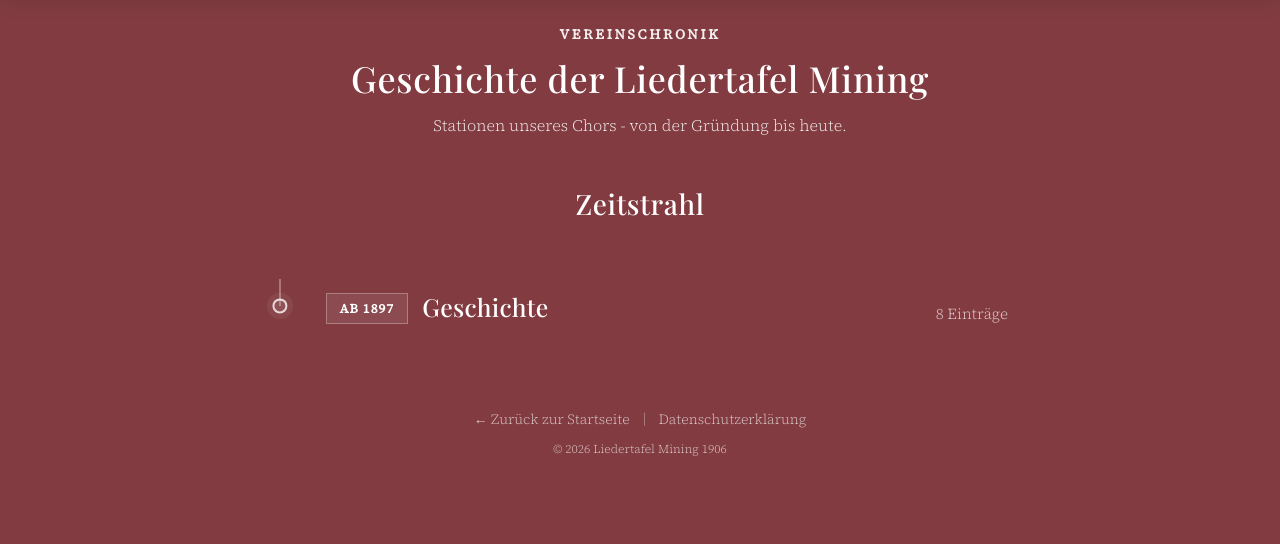
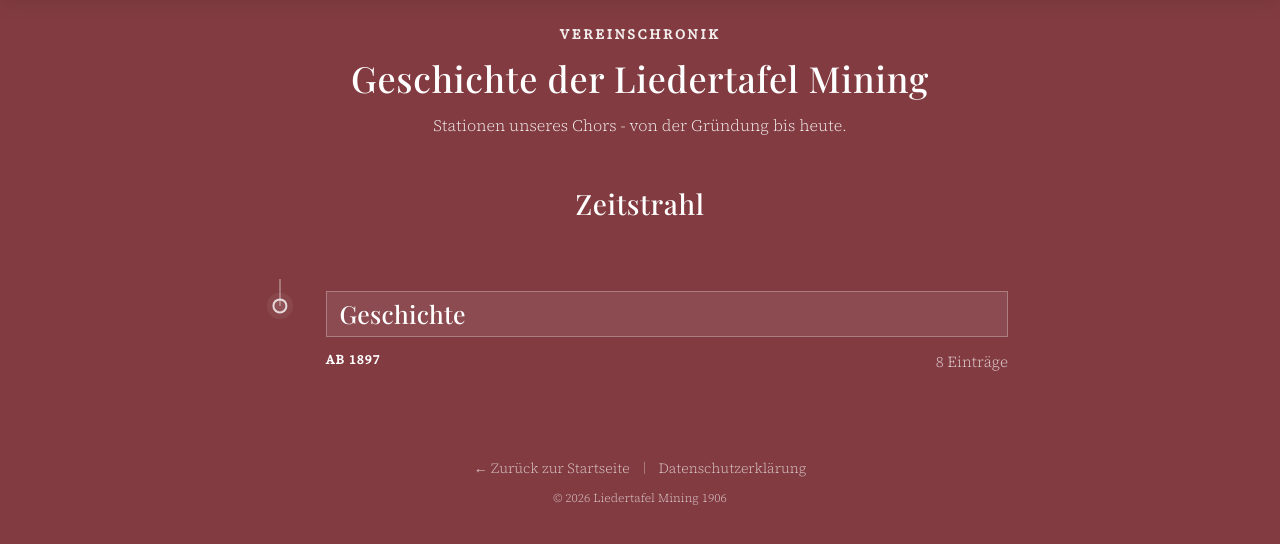
Before and after one commit to JakobFerdinand/liedertafel, an Astro site: page /geschichte in a window 1280 px wide. Shown: the part 68-612 px from the top of the page. Built offline with nearby package versions, Linux system fonts and the light colour scheme; Astro itself is replaced by a stand-in of ours.

Commit message:
feat: history page rearange of grouping

```diff
--- a/src/pages/geschichte.astro
+++ b/src/pages/geschichte.astro
@@ -142,8 +142,8 @@ const visibleTimelineGroups = timelineGroups.filter((group) => group.entries.len
 				<li class="timeline-group-item" aria-labelledby={`timeline-group-${group.from}`}>
 					<details class="timeline-group__details">
 						<summary class="timeline-group__header">
+							<h3 class="timeline-group__title" id={`timeline-group-${group.from}`}>{group.title}</h3>
 							<p class="timeline-group__range">{group.rangeLabel}</p>
-							<h3 id={`timeline-group-${group.from}`}>{group.title}</h3>
 							<p class="timeline-group__count">
 								{group.entries.length} {group.entries.length === 1 ? "Eintrag" : "Einträge"}
 							</p>
@@ -647,10 +647,21 @@ const visibleTimelineGroups = timelineGroups.filter((group) => group.entries.len
 
 	.timeline-group__header {
 		display: grid;
-		grid-template-columns: auto 1fr auto;
+		grid-template-columns: minmax(0, 1fr) auto;
 		gap: 0.9rem;
-		align-items: end;
+		align-items: start;
 		padding: 0.8rem 0 0.35rem 1.35rem;
+	}
+
+	.timeline-group__title {
+		display: flex;
+		align-items: center;
+		padding: 0.35rem 0.8rem;
+		border: 1px solid rgba(255, 255, 255, 0.28);
+		background: rgba(255, 255, 255, 0.08);
+		grid-column: 1 / -1;
+		grid-row: 1;
+		width: 100%;
 	}
 
 	.timeline-group__header h3 {
@@ -674,11 +685,8 @@ const visibleTimelineGroups = timelineGroups.filter((group) => group.entries.len
 	}
 
 	.timeline-group__range {
-		display: inline-flex;
-		align-items: center;
-		padding: 0.35rem 0.8rem;
-		border: 1px solid rgba(255, 255, 255, 0.28);
-		background: rgba(255, 255, 255, 0.08);
+		grid-column: 1;
+		grid-row: 2;
 		font-size: 0.8rem;
 		font-weight: 600;
 		letter-spacing: 0.08em;
@@ -687,9 +695,13 @@ const visibleTimelineGroups = timelineGroups.filter((group) => group.entries.len
 	}
 
 	.timeline-group__count {
+		grid-column: 2;
+		grid-row: 2;
+		align-self: start;
 		font-size: 0.95rem;
 		opacity: 0.75;
 		text-align: right;
+		white-space: nowrap;
 	}
 
 	.timeline-item {
@@ -892,17 +904,6 @@ const visibleTimelineGroups = timelineGroups.filter((group) => group.entries.len
 		right: 1rem;
 	}
 
-	@media (max-width: 800px) {
-		.timeline-group__header {
-			grid-template-columns: 1fr;
-			align-items: start;
-		}
-
-		.timeline-group__count {
-			text-align: left;
-		}
-	}
-
 	@media (max-width: 600px) {
 		.timeline {
 			padding: 0 1rem;
```
